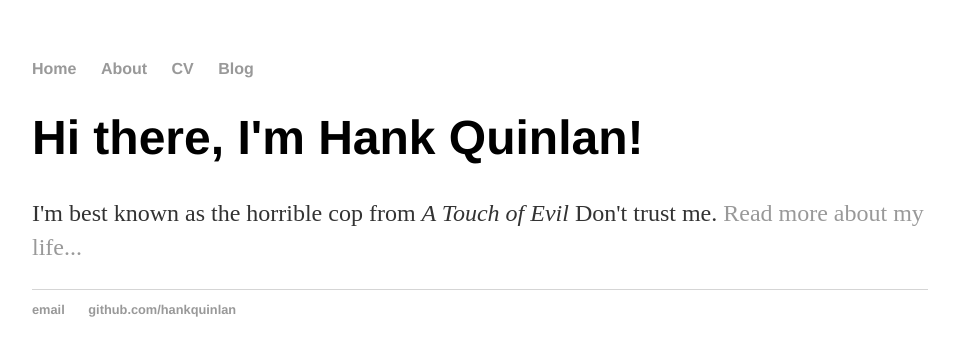
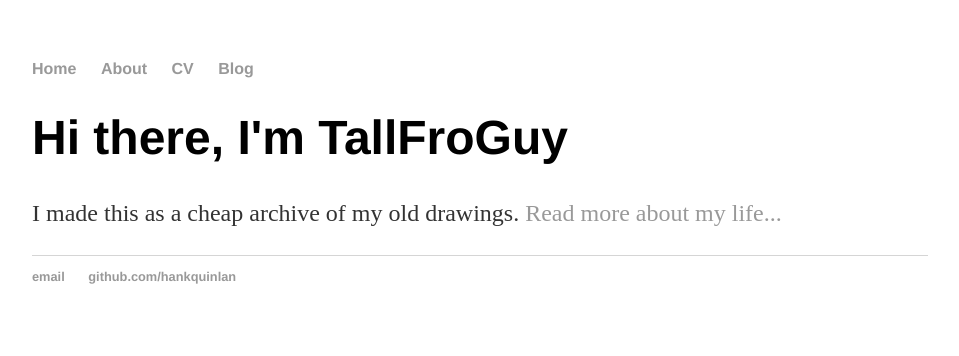
Before and after one commit to TallFroGuy/tallfroguy.github.io, a Jekyll site: the page built from index.html, in a window 1280 px wide. Shown: the top 356 px of the page, without its empty margins (160-1119 px from the left). Built offline with Jekyll 4.4.1, drawn with Linux system fonts in a browser that asks for light colours.

Commit message:
Update index.html

```diff
--- a/index.html
+++ b/index.html
@@ -1,30 +1,8 @@
-<!DOCTYPE html>
-<html>
-	<head>
-		<title>Hank Quinlan, Horrible Cop</title>
-		<!-- link to main stylesheet -->
-		<link rel="stylesheet" type="text/css" href="/css/main.css">
-	</head>
-	<body>
-		<nav>
-    		<ul>
-        		<li><a href="/">Home</a></li>
-	        	<li><a href="/about">About</a></li>
-        		<li><a href="/cv">CV</a></li>
-        		<li><a href="/blog">Blog</a></li>
-    		</ul>
-		</nav>
-		<div class="container">
-    		<div class="blurb">
-        		<h1>Hi there, I'm Hank Quinlan!</h1>
-				<p>I'm best known as the horrible cop from <em>A Touch of Evil</em> Don't trust me. <a href="/about">Read more about my life...</a></p>
-    		</div><!-- /.blurb -->
-		</div><!-- /.container -->
-		<footer>
-    		<ul>
-        		<li><a href="mailto:hankquinlanhub@gmail.com">email</a></li>
-        		<li><a href="https://github.com/hankquinlan">github.com/hankquinlan</a></li>
-			</ul>
-		</footer>
-	</body>
-</html>
+---
+layout: default
+title: TallFroGuy
+---
+<div class="blurb">
+	<h1>Hi there, I'm TallFroGuy</h1>
+	<p>I made this as a cheap archive of my old drawings. <a href="/about">Read more about my life...</a></p>
+</div><!-- /.blurb -->
```
